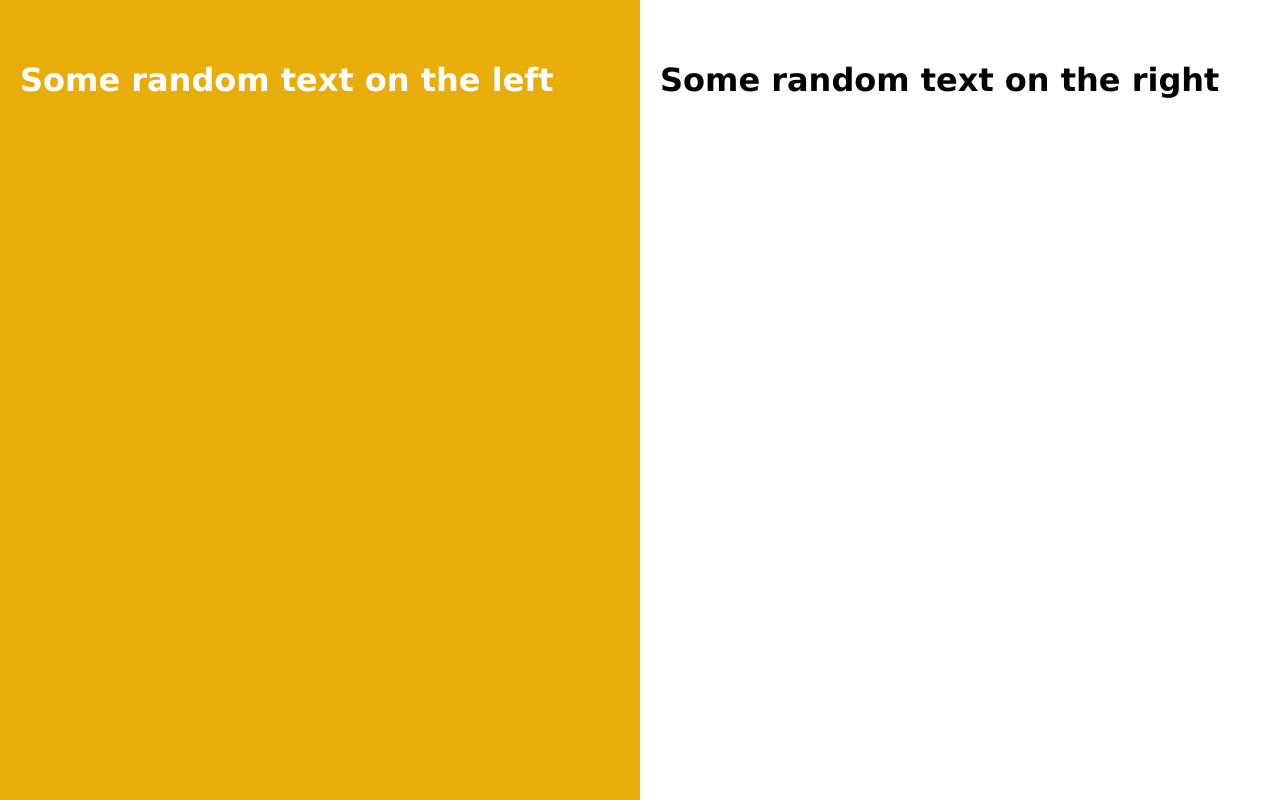
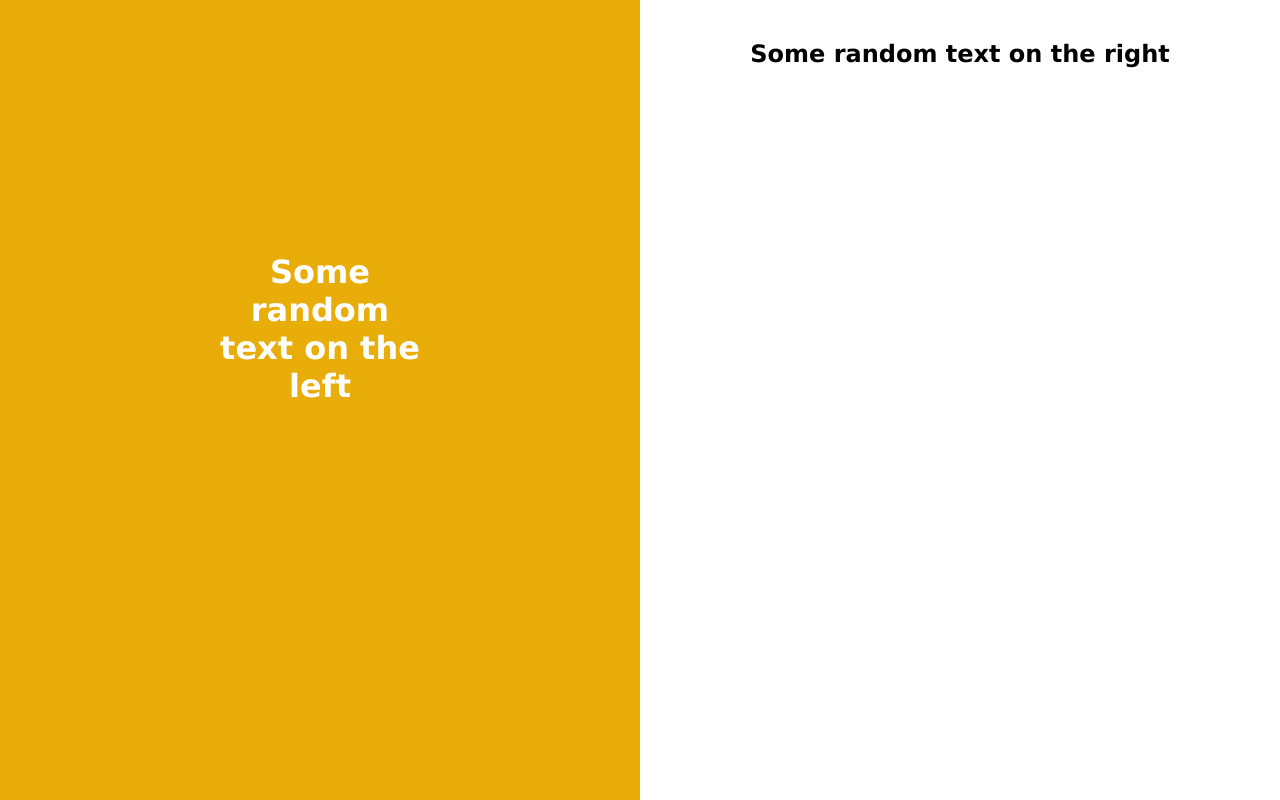
Before and after one commit to katherineyuneman/project0yuneman, a plain HTML site: page index.html in a window 1280 px wide. Drawn offline with Linux system fonts and the light colour scheme.

```diff
--- a/index.html
+++ b/index.html
@@ -2,15 +2,18 @@
 <html lang="en">
   <head>
     <link rel="stylesheet" href="style.css" />
-    <title>My Website</title>
+    <title>Katherine Yuneman Personal Website</title>
   </head>
   <body>
     <script src="script.js"></script>
     <div class="left">
-      <h1>Some random text on the left</h1>
+      <div id="staticLeft">
+        <h1>Some random text on the left</h1>
+      </div>
+
       </div>
       <div class="right">
-      <h1>Some random text on the right</h1>
+      <h2>Some random text on the right</h2>
       </div>
 
   </body>
--- a/style.css
+++ b/style.css
@@ -1,6 +1,7 @@
 body {
   font-family: Verdana, Geneva, Tahoma, sans-serif;
   color: white;
+  text-align: center;
 }
 h1{
   padding:20px;
@@ -14,10 +15,16 @@ h1{
   overflow-x: hidden;
   padding-top: 20px;
 }
+#staticLeft{
+  position:absolute;
+  vertical-align:middle;
+  padding: 30%;
+
+}
 .left {
   left: 0;
   background-color: rgb(233, 173, 10);
-  color: white
+  color: white;
 }
 .right {
   right: 0;
@@ -34,4 +41,3 @@ h1{
 .centered img {
   width: 150px;
   border-radius: 50%;
-}
```
Also changed, not shown: images/HoQ logo.png (added), 1 other file.
